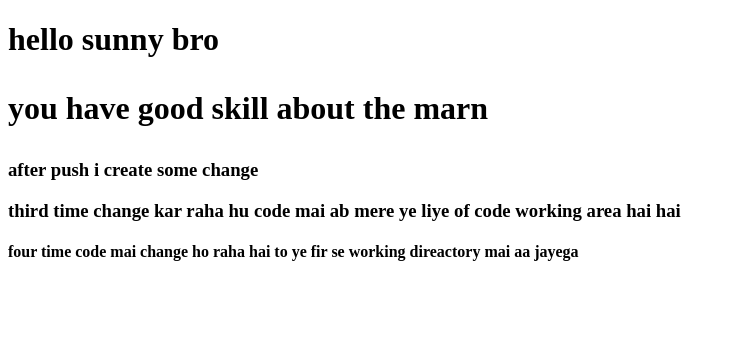
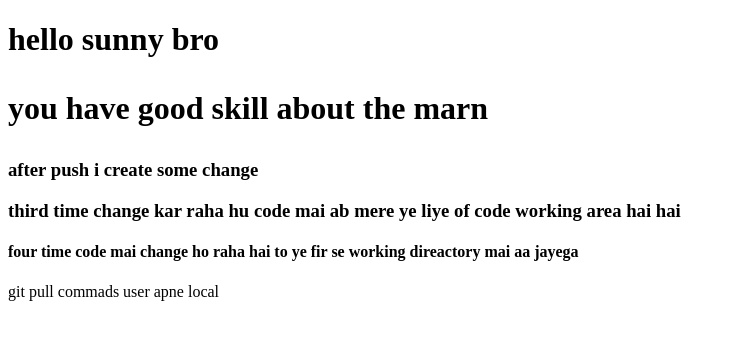
Before and after one commit to ksunnyumar5848-byte/LearnGit_concept, a plain HTML site: page index.html in a window 1280 px wide. Shown: the whole page, without its empty margins (0-736 px from the left). Drawn offline with Linux system fonts and the light colour scheme.

Commit message:
mere collbarator code push kiya hai

```diff
--- a/index.html
+++ b/index.html
@@ -26,5 +26,6 @@
                direactory mai aa jayega
            </p>
        </h4>
+        <p> git pull commads user apne local  </p>
 </body>
 </html>
```
